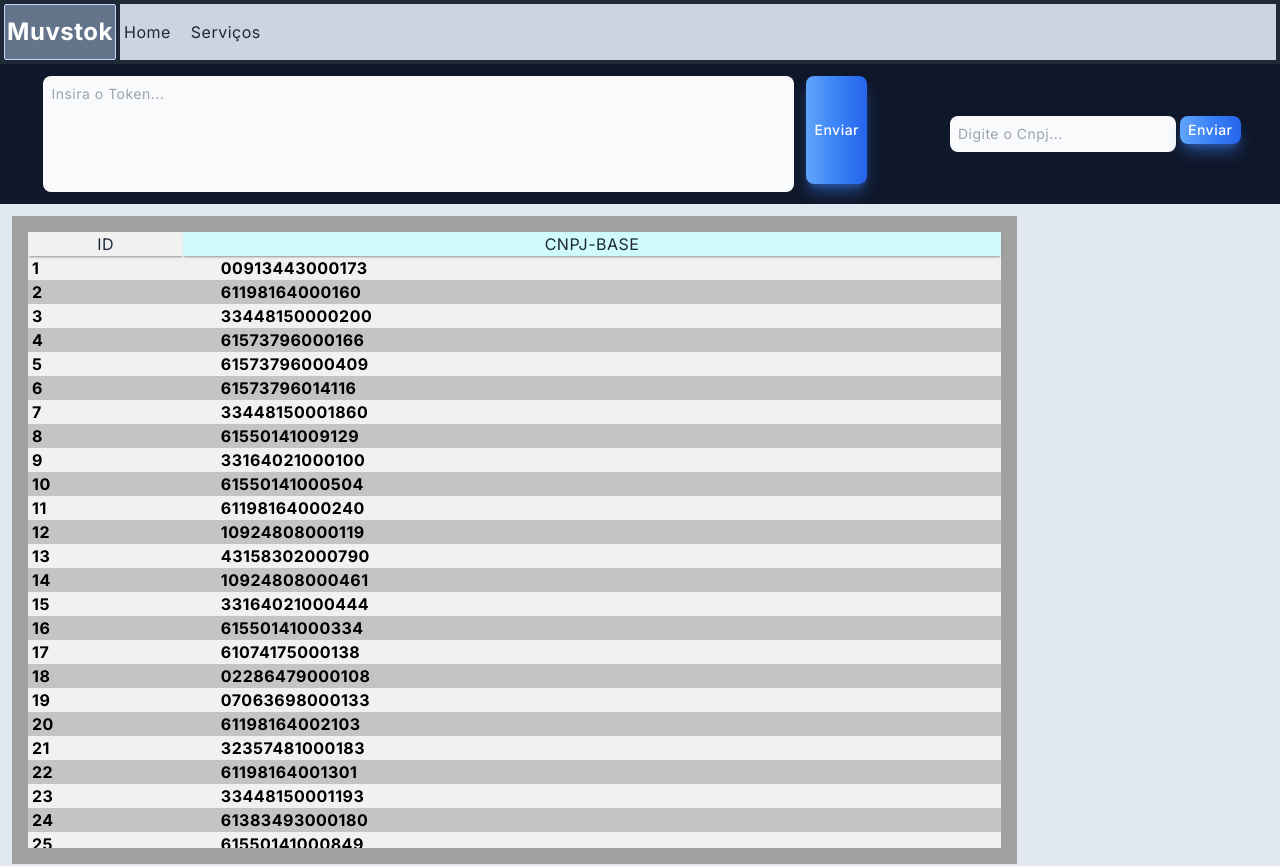
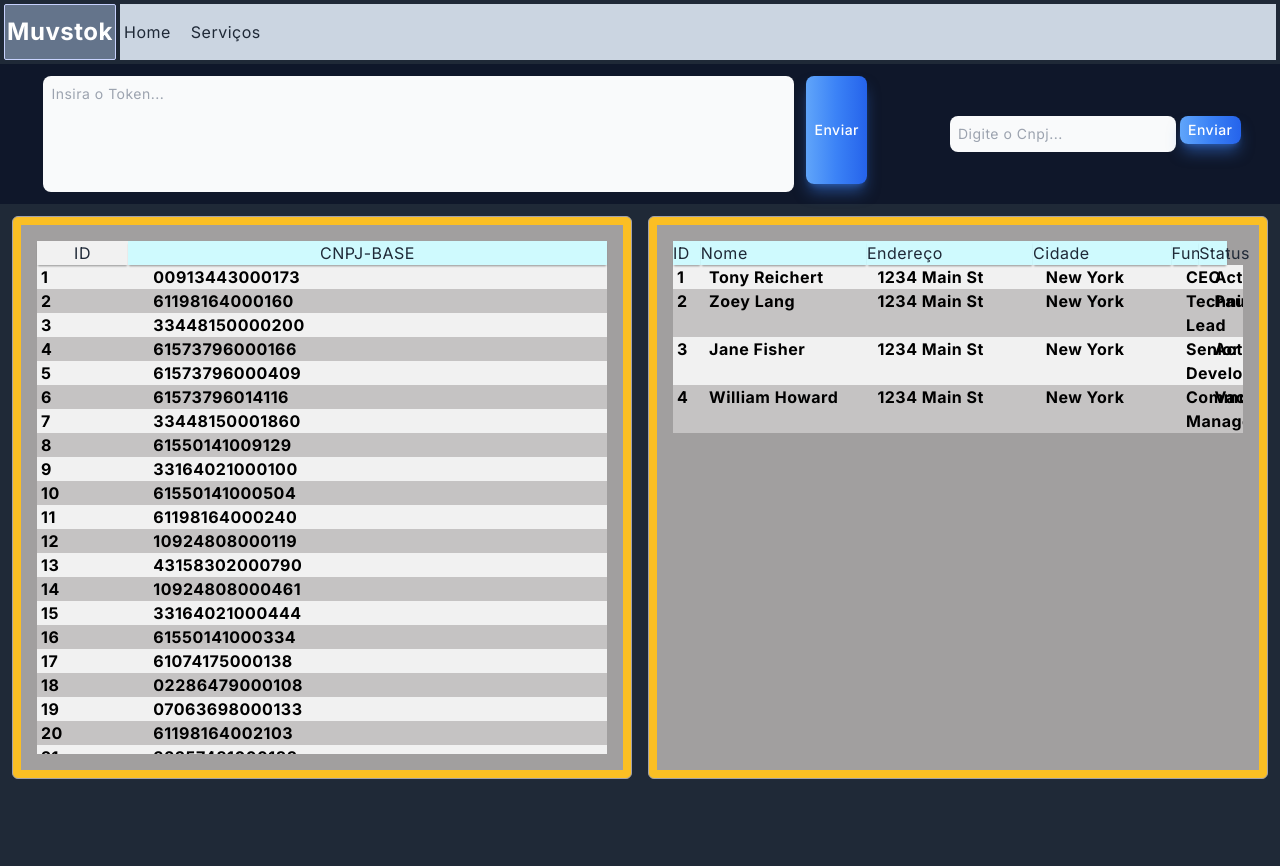
Before and after one commit to searomx/app-default-next, a Next.js app: page / in a window 1280 px wide. Shown: the top 866 px of the page. After the commit the page ends 800 px from the top, so only its background shows below. Built offline with nearby package versions, Linux system fonts and the light colour scheme.

Commit message:
release - 050124-0026

```diff
--- a/app/globals.css
+++ b/app/globals.css
@@ -109,7 +109,7 @@ table {
   border-spacing: 0;
   border-collapse: collapse;
   padding: 1rem;
-  background-color: #a19f9f; ;
+  background-color: #a19f9f;
 }
 
 thead,
--- a/app/page.tsx
+++ b/app/page.tsx
@@ -5,12 +5,10 @@ import HeaderContainer from "@/components/HeaderContainer";
 
 export default function Home() {
   return (
-    <main className="flex flex-col min-w-full min-h-screen">
+    <main>
       <Header />
-      <div className="flex flex-col w-full min-h-[calc(100vh_-_4rem)] bg-slate-200">
-        <HeaderContainer />
-        <Conteudo />
-      </div>
+      <HeaderContainer />
+      <Conteudo />
     </main>
   );
 }
--- a/components/Conteudo.tsx
+++ b/components/Conteudo.tsx
@@ -13,40 +13,30 @@ interface ConteudoProps {
 export default function Conteudo() {
   return (
     <section>
-      <div className="flex w-full min-h-[calc(100vh_-_14.5rem)] p-3">
+      <div className="flex flex-col w-full min-h-[calc(100vh_-_14.5rem)] p-3">
         <div className="flex w-full">
-          <div className="w-full lg:w-4/5">
-            <Grid sm={2} md={6} lg={8} xl={2} xl2={2}>
+          <Grid xl2={2} sm={1} md={2} lg={2} xl={2}>
+            <div
+              className={`flex-1
+                      border border-solid border-zinc-400
+                      max-h-[calc(100vh_-_14.8rem)]
+                      rounded-md overflow-hidden
+                      p-2 w-full bg-amber-400`}
+            >
               <TableCnpjBase cnpj={ListaCnpjBase} />
+            </div>
 
-              <TableDadosClientes clientes={ListaClientes} />
-            </Grid>
-          </div>
-        </div>
-
-        {/* <div className="grid grid-cols-2 gap-4 w-full">
-          <div
-            className="flex-1"
-            // className={`
-            //           border border-solid border-zinc-400
-            //           max-h-[calc(100vh_-_14.8rem)]
-            //           rounded-md overflow-hidden
-            //           p-2 h-full w-96 bg-amber-400`}
-          >
-            <TableCnpjBase cnpj={ListaCnpjBase} />
-          </div>
-          <div className="flex-2">
             <div
-            // className={`flex-2
-            //         border border-solid border-zinc-400
-            //         max-h-[calc(100vh_-_14.8rem)]
-            //         rounded-md overflow-hidden
-            //         p-2 h-full w-full bg-amber-400`}
+              className={`flex-3
+                    border border-solid border-zinc-400
+                    max-h-[calc(100vh_-_14.8rem)]
+                    rounded-md
+                    p-2 w-full bg-amber-400`}
             >
               <TableDadosClientes clientes={ListaClientes} />
             </div>
-          </div>
-        </div> */}
+          </Grid>
+        </div>
       </div>
     </section>
   );
--- a/components/Grid.tsx
+++ b/components/Grid.tsx
@@ -10,13 +10,13 @@ interface GridProps {
 export default function Grid(props: GridProps) {
   return (
     <div
-      className={`grid grid-cols-${props.cols ?? 1}
+      className={`grid grid-cols-${props.cols ?? 2}
       ${props.sm ? `sm:grid-cols-${props.sm}` : ""}
       ${props.md ? `md:grid-cols-${props.md}` : ""}
       ${props.lg ? `lg:grid-cols-${props.lg}` : ""}
       ${props.xl ? `xl:grid-cols-${props.xl}` : ""}
       ${props.xl2 ? `2xl:grid-cols-${props.xl2}` : ""}
-      gap-4 w-full`}
+      gap-4 w-screen justify-around`}
     >
       {props.children}
     </div>
--- a/components/HeaderContainer.tsx
+++ b/components/HeaderContainer.tsx
@@ -22,9 +22,6 @@ export default function HeaderContainer() {
     "eyJhbGciOiJIUzUxMiIsInR5cCI6IkpXVCJ9.eyJoZWxsbyI6IndvcmxkIiwibWVzc2FnZSI6IlRoYW5rcyBmb3IgdmlzaXRpbmcgbm96emxlZ2Vhci5jb20hIiwiaXNzdWVkIjoxNTU3MjU4ODc3NTI2fQ.NXd7lC3rFLiNHXwefUu3OQ-R203pGfB87-dIrk2S-vqfaygIWFwZKzmGHr6pzYkl2a0HkY0fdwa38yLWu8Zdhg";
   async function getCNPJ() {
     const token = "INFORME O SEU TOKEN DE ACESSO";
-
-    const empresa = await consultarCNPJ("", token);
-    console.log(empresa);
   }
 
   async function onEnviarToken() {
--- a/components/TableDadosClientes.tsx
+++ b/components/TableDadosClientes.tsx
@@ -13,36 +13,36 @@ interface IdadosClientesProps {
 
 export default function TableDadosClientes(props: IdadosClientesProps) {
   return (
-    <table className="flex flex-col min-w-full h-full scroll-auto">
+    <table className="flex flex-col h-full scroll-auto">
       <thead>
-        <tr className="flex min-w-full justify-center">
-          <th className="flex w-full bg-cyan-100">ID</th>
-          <th className="flex w-full bg-cyan-100">Nome</th>
-          <th className="flex w-full bg-cyan-100">Endereço</th>
-          <th className="flex w-full bg-cyan-100">Cidade</th>
-          <th className="flex w-full bg-cyan-100">Função</th>
-          <th className="flex w-full bg-cyan-100">Status</th>
+        <tr className="flex justify-center">
+          <th className="flex w-[5%] bg-cyan-100">ID</th>
+          <th className="flex w-[30%] bg-cyan-100">Nome</th>
+          <th className="flex w-[30%] bg-cyan-100">Endereço</th>
+          <th className="flex w-[25%] bg-cyan-100">Cidade</th>
+          <th className="flex w-[5%] bg-cyan-100">Função</th>
+          <th className="flex w-[5%] bg-cyan-100">Status</th>
         </tr>
       </thead>
       <tbody>
         {props.clientes.map((cliente) => (
           <tr key={cliente.key} className="flex w-full">
-            <td className="text-black font-bold items-center mx-1">
+            <td className="text-black font-bold items-center mx-1 w-[5%]">
               {cliente.key}
             </td>
-            <td className="text-black font-bold items-center">
+            <td className="text-black font-bold items-center w-[30%]">
               {cliente.name}
             </td>
-            <td className="text-black font-bold items-center">
+            <td className="text-black font-bold items-center w-[30%]">
               {cliente.address}
             </td>
-            <td className="text-black font-bold items-center">
+            <td className="text-black font-bold items-center w-[25%]">
               {cliente.city}
             </td>
-            <td className="text-black font-bold items-center">
+            <td className="text-black font-bold items-center w-[5%]">
               {cliente.role}
             </td>
-            <td className="text-black font-bold items-center">
+            <td className="text-black font-bold items-center w-[5%]">
               {cliente.status}
             </td>
           </tr>
--- a/tailwind.config.ts
+++ b/tailwind.config.ts
@@ -31,6 +31,12 @@ const config: Config = {
       // => @media (min-width: 1536px) { ... }
     },
   },
+  safelist: [
+    {
+      pattern: /^grid-cols-/,
+      variants: ["sm", "md", "lg", "xl", "2xl"],
+    },
+  ],
   plugins: [],
 };
 export default config;
```
